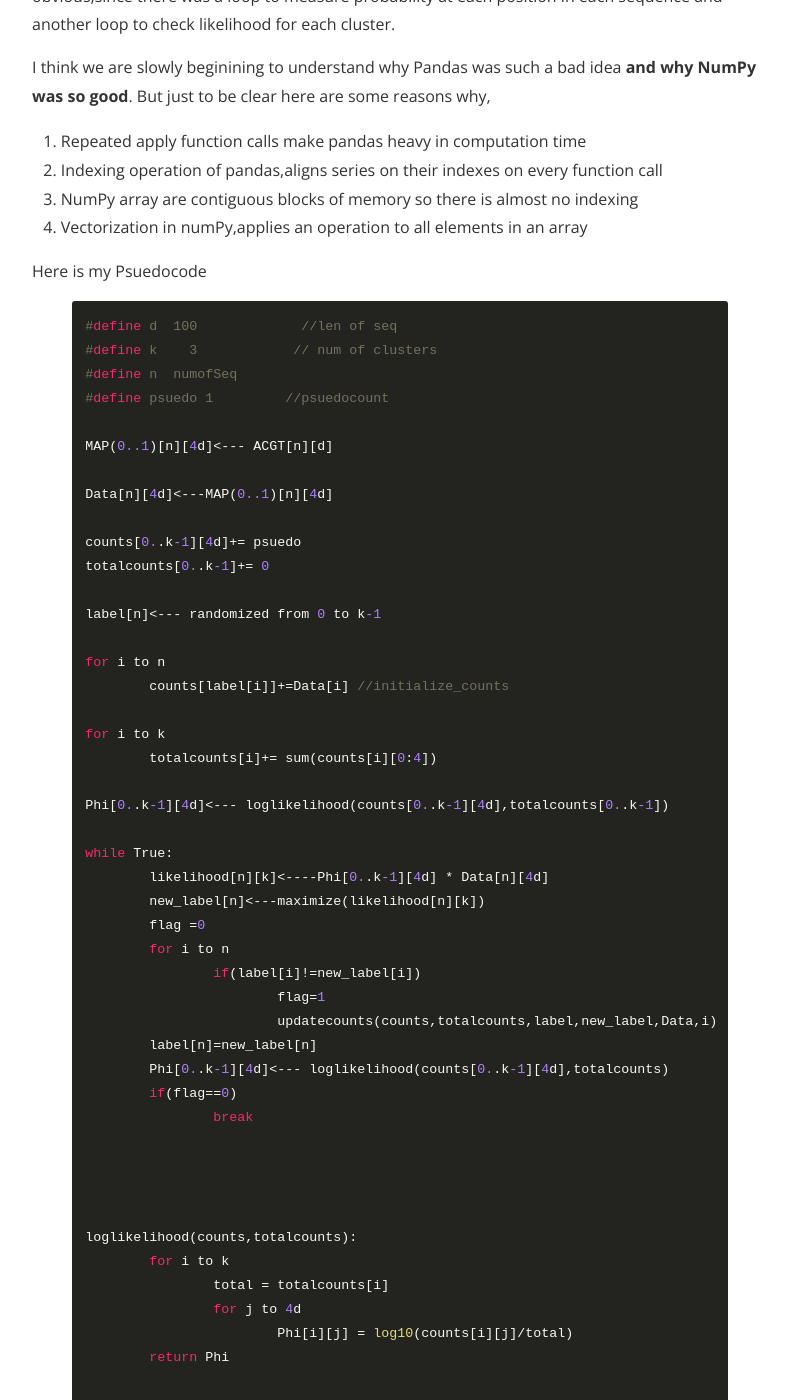
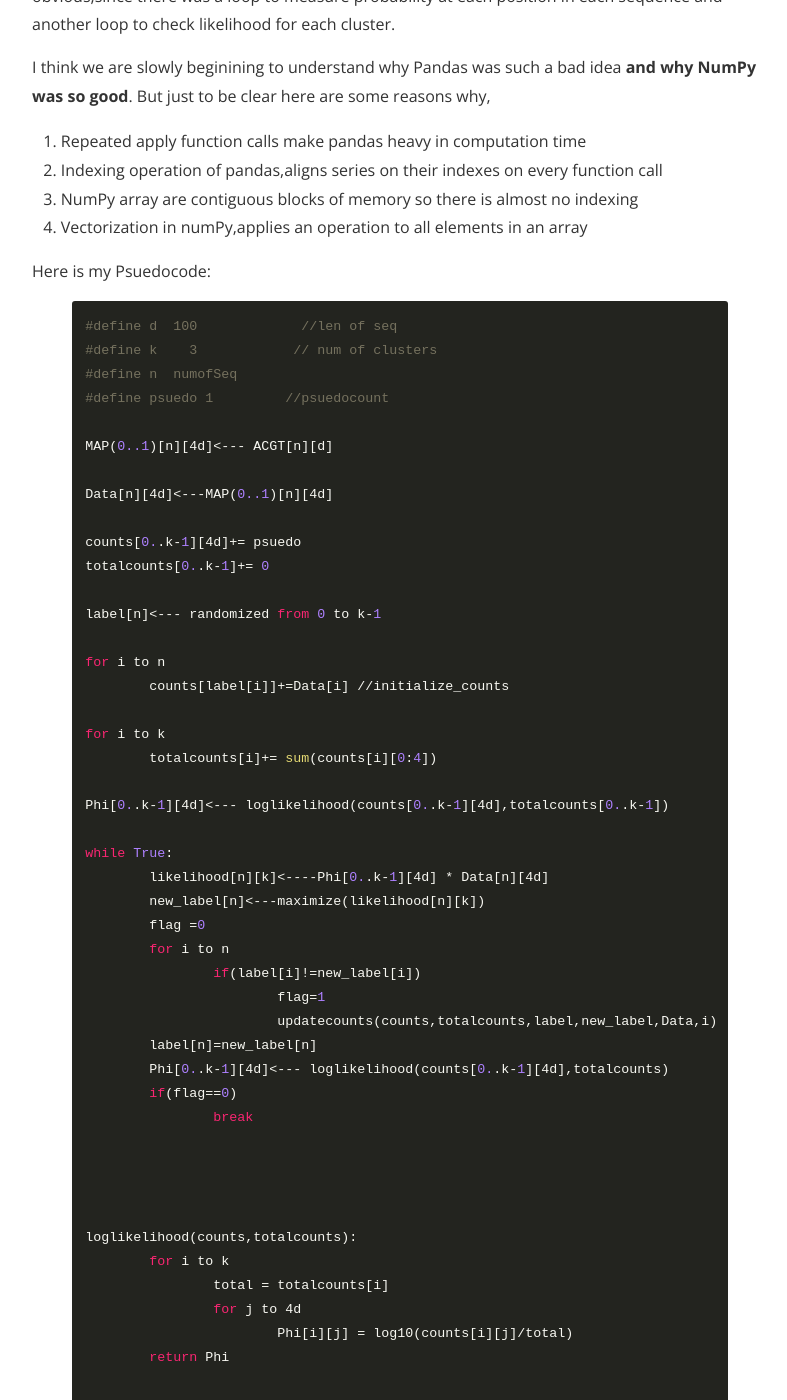
Before and after one commit to ashm8206/ashm8206.github.io, a Jekyll site: the page built from _posts/2017-05-07-K-MeansNCL.markdown, in a window 1280 px wide and 1400 px high, scrolled down 1225 px. Shown: the whole window, without its empty margins (240-1027 px from the left). Built offline with Jekyll 4.4.1, drawn with Linux system fonts in a browser that asks for light colours; nearby versions of some CDN libraries; comment, search, counter and statistics services are not loaded.

Commit message:
highlight style

```diff
--- a/_posts/2017-05-07-K-MeansNCL.markdown
+++ b/_posts/2017-05-07-K-MeansNCL.markdown
@@ -31,10 +31,10 @@ I think we are slowly beginining to understand why Pandas was such a bad idea **
 3. NumPy array are contiguous blocks of memory so there is almost no indexing
 4. Vectorization in numPy,applies an operation to all elements in an array
 
-Here is my Psuedocode
+Here is my Psuedocode:
 
 
-{% highlight C %}
+{% highlight python %}
 
 #define d  100             //len of seq
 #define k    3  	  // num of clusters
```
